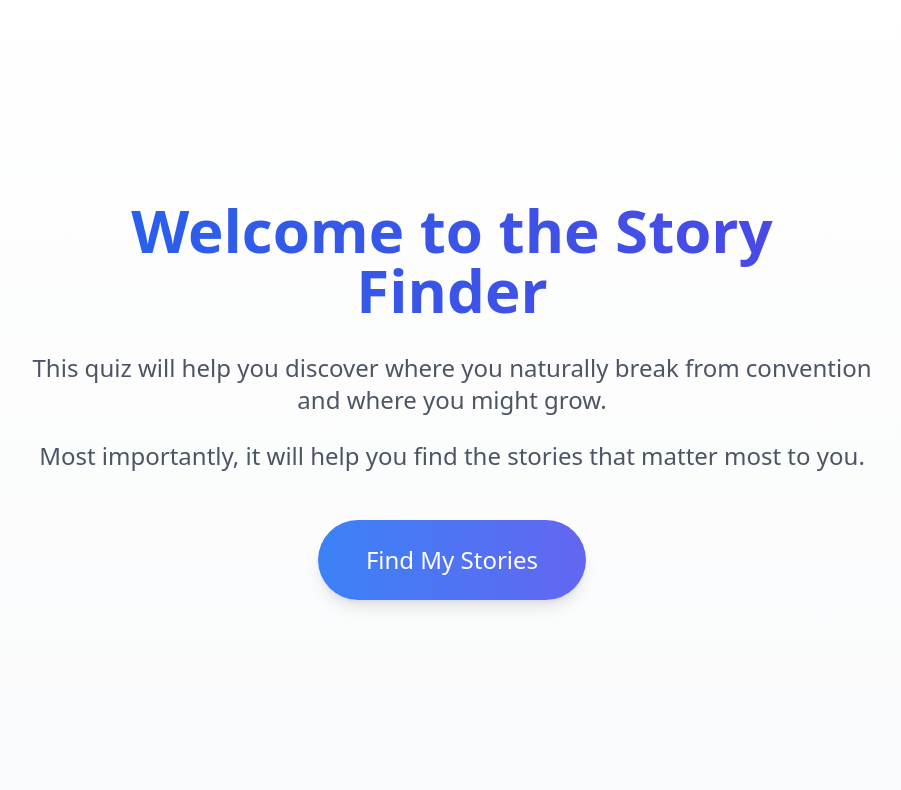
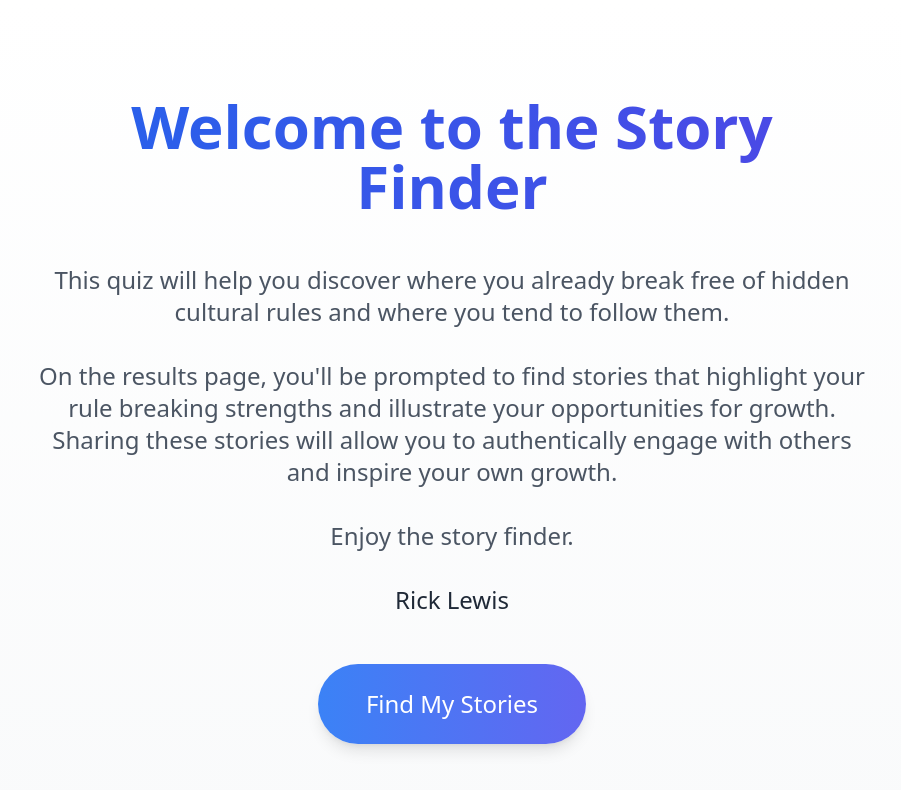
Before and after one commit to rtourtelot/break-a-rule, a Next.js app: page / in a window 1280 px wide. Shown: the top 790 px of the page, without its empty margins (188-1089 px from the left). Built offline with nearby package versions, Linux system fonts and the light colour scheme.

Commit message:
Update landing page copy with new message from Rick Lewis

```diff
--- a/src/app/page.tsx
+++ b/src/app/page.tsx
@@ -4,17 +4,27 @@ export default function Home() {
   return (
     <main className="min-h-screen flex items-center justify-center bg-gradient-to-b from-white to-gray-50">
       <div className="max-w-4xl w-full px-6 py-12 md:py-24 text-center">
-        <h1 className="text-4xl md:text-6xl font-bold mb-8 bg-clip-text text-transparent bg-gradient-to-r from-blue-600 to-indigo-600">
+        <h1 className="text-4xl md:text-6xl font-bold mb-12 bg-clip-text text-transparent bg-gradient-to-r from-blue-600 to-indigo-600">
           Welcome to the Story Finder
         </h1>
 
-        <p className="text-xl md:text-2xl mb-6 text-gray-600">
-          This quiz will help you discover where you naturally break from convention and where you might grow.
-        </p>
+        <div className="space-y-8 mb-12">
+          <p className="text-xl md:text-2xl text-gray-600">
+            This quiz will help you discover where you already break free of hidden cultural rules and where you tend to follow them.
+          </p>
 
-        <p className="text-xl md:text-2xl mb-12 text-gray-600">
-          Most importantly, it will help you find the stories that matter most to you.
-        </p>
+          <p className="text-xl md:text-2xl text-gray-600">
+            On the results page, you'll be prompted to find stories that highlight your rule breaking strengths and illustrate your opportunities for growth. Sharing these stories will allow you to authentically engage with others and inspire your own growth.
+          </p>
+
+          <p className="text-xl md:text-2xl text-gray-600">
+            Enjoy the story finder.
+          </p>
+
+          <p className="text-xl md:text-2xl font-medium text-gray-800">
+            Rick Lewis
+          </p>
+        </div>
 
         <a
           href="/quiz"
```
